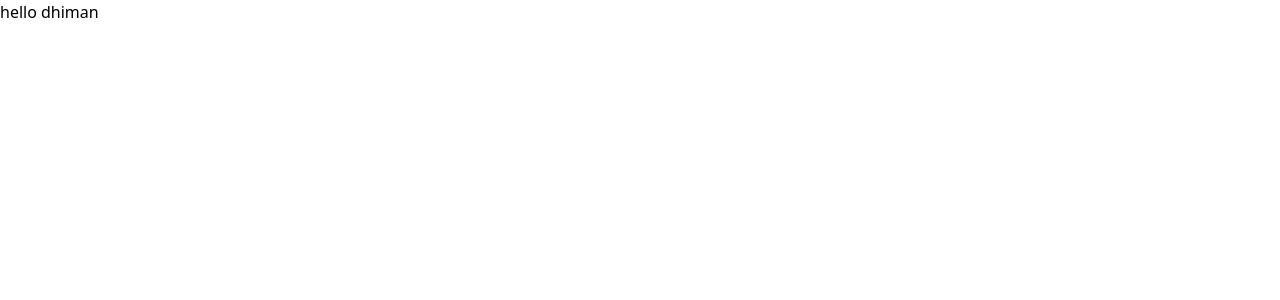
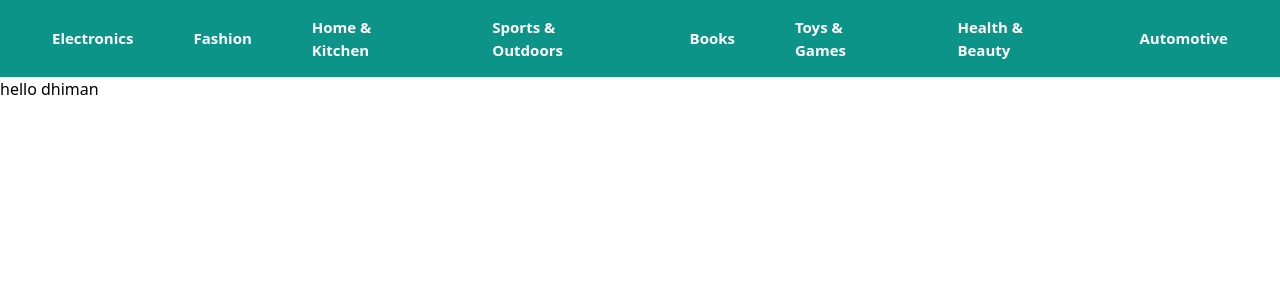
Before and after one commit to Nusrat1002/Next-JS-Project, a Next.js app: page / in a window 1280 px wide. Shown: the top 300 px of the page. Built offline with nearby package versions, Linux system fonts and the light colour scheme.

Commit message:
Created navbar

```diff
--- a/jsconfig.json
+++ b/jsconfig.json
@@ -1,7 +1,8 @@
 {
   "compilerOptions": {
     "paths": {
-      "@/*": ["./src/*"]
+      "@/*": ["./src/*"],
+      "$/*": ["./src/db/*"],
     }
   }
 }
--- a/src/app/globals.css
+++ b/src/app/globals.css
@@ -1 +1,86 @@
 @import "tailwindcss";
+
+/* ================================================================== NAVBAR ============================================================================================= */
+nav {
+  background: #0d9488;
+  padding: 0 2rem;
+}
+
+nav > ul {
+  display: flex;
+  list-style: none;
+  justify-content: center;
+  margin: 0;
+  padding: 0;
+}
+
+nav li {
+  position: relative;
+}
+
+nav > ul > li > a {
+  display: block;
+  padding: 1rem 1.25rem;
+  color: #ffffff;
+  font-weight: 600;
+  font-size: 15px;
+  text-decoration: none;
+  transition: background 0.2s ease;
+}
+
+nav > ul > li > a:hover {
+  background: rgba(0, 0, 0, 0.15);
+}
+
+nav ul ul {
+  display: none;
+  position: absolute;
+  top: 100%;
+  left: 0;
+  background: #ffffff;
+  min-width: 200px;
+  list-style: none;
+  padding: 0;
+  margin: 0;
+  border-radius: 0 0 8px 8px;
+  box-shadow: 0 8px 24px rgba(0, 0, 0, 0.12);
+  z-index: 999;
+}
+
+nav li:hover > ul {
+  display: block;
+}
+
+nav ul ul li a {
+  display: block;
+  padding: 0.65rem 1.1rem;
+  color: #1f2937;
+  font-size: 14px;
+  text-decoration: none;
+  transition: background 0.15s ease;
+}
+
+nav ul ul li a:hover {
+  background: #f0fdf9;
+  color: #0d9488;
+}
+
+nav ul ul li {
+  border-bottom: 1px solid #f1f5f9;
+}
+
+nav ul ul li:last-child {
+  border-bottom: none;
+}
+
+nav ul ul ul {
+  top: 0;
+  left: 100%;
+  border-radius: 8px;
+}
+
+nav ul ul li:has(ul) > a::after {
+  content: " ›";
+  float: right;
+  color: #9ca3af;
+}
--- a/src/app/layout.js
+++ b/src/app/layout.jsx
@@ -1,5 +1,6 @@
 import { Geist, Geist_Mono } from "next/font/google";
 import "./globals.css";
+import Navbar from "@/components/Navbar";
 
 const geistSans = Geist({
   variable: "--font-geist-sans",
@@ -22,7 +23,10 @@ export default function RootLayout({ children }) {
       lang="en"
       className={`${geistSans.variable} ${geistMono.variable} h-full antialiased`}
     >
-      <body className="min-h-full flex flex-col">{children}</body>
+      <body className="min-h-full flex flex-col">
+        <Navbar />
+        {children}
+      </body>
     </html>
   );
 }
--- /dev/null
+++ b/src/components/Navbar.jsx
@@ -0,0 +1,43 @@
+import React from "react";
+import data from "$/fake.json";
+import Link from "next/link";
+
+const Navbar = () => {
+  return (
+    <nav className="bg-teal-500 py-5">
+      <ul className="flex gap-5 justify-center items-center">
+        {data.map((category) => (
+          <li
+            key={category.slug}
+            className="text-red-500">
+            <Link href={`/${category.slug}`}>{category.category}</Link>
+            {category?.subcategories.length && (
+              <ul>
+                {category.subcategories.map((subcategories) => (
+                  <li key={subcategories.slug} className="text-black">
+                    <Link href={`/${subcategories.slug}`}>
+                      {subcategories.name}
+                    </Link>
+                    {subcategories?.subcategories?.length && (
+                      <ul>
+                        {subcategories.subcategories.map((subcategories) => (
+                          <li key={subcategories.slug} className=" text-yellow-500">
+                            <Link href={`/${subcategories.slug}`}>
+                              {subcategories.name}
+                            </Link>
+                          </li>
+                        ))}
+                      </ul>
+                    )}
+                  </li>
+                ))}
+              </ul>
+            )}
+          </li>
+        ))}
+      </ul>
+    </nav>
+  );
+};
+
+export default Navbar;
--- a/src/db/fake.json
+++ b/src/db/fake.json
@@ -1,82 +1,160 @@
 [
   {
     "category": "Electronics",
+    "slug": "electronics",
     "subcategories": [
-            "Mobile Phones",
-            "Laptops",
-            "Televisions",
-            "Cameras",
-            "Audio Equipment"
+      {
+        "name": "Mobile Phones",
+        "slug": "mobile-phones",
+        "subcategories": [
+          { "name": "Android Phones", "slug": "android-phones" },
+          { "name": "iPhones", "slug": "iphones" }
+        ]
+      },
+      { "name": "Laptops", "slug": "laptops" },
+      { "name": "Televisions", "slug": "televisions" },
+      {
+        "name": "Cameras",
+        "slug": "cameras",
+        "subcategories": [
+          { "name": "DSLR", "slug": "dslr" },
+          { "name": "Mirrorless", "slug": "mirrorless" }
+        ]
+      },
+      { "name": "Audio Equipment", "slug": "audio-equipment" }
     ]
   },
   {
     "category": "Fashion",
+    "slug": "fashion",
     "subcategories": [
-            "Men's Clothing",
-            "Female's Clothing",
-            "Shoes",
-            "Accessories",
-            "Watches"
+      {
+        "name": "Men's Clothing",
+        "slug": "mens-clothing",
+        "subcategories": [
+          { "name": "T-Shirts", "slug": "t-shirts" },
+          { "name": "Jeans", "slug": "jeans" }
+        ]
+      },
+      { "name": "Female's Clothing", "slug": "females-clothing" },
+      {
+        "name": "Shoes",
+        "slug": "shoes",
+        "subcategories": [
+          { "name": "Sneakers", "slug": "sneakers" },
+          { "name": "Formal Shoes", "slug": "formal-shoes" }
+        ]
+      },
+      { "name": "Accessories", "slug": "accessories" },
+      { "name": "Watches", "slug": "watches" }
     ]
   },
   {
     "category": "Home & Kitchen",
+    "slug": "home-kitchen",
     "subcategories": [
-            "Furniture",
-            "Kitchen Appliences",
-            "Home Decor",
-            "Bedding",
-            "Lighting"
+      {
+        "name": "Furniture",
+        "slug": "furniture",
+        "subcategories": [
+          { "name": "Beds", "slug": "beds" },
+          { "name": "Sofas", "slug": "sofas" }
+        ]
+      },
+      { "name": "Kitchen Appliences", "slug": "kitchen-appliences" },
+      { "name": "Home Decor", "slug": "home-decor" },
+      { "name": "Bedding", "slug": "bedding" },
+      { "name": "Lighting", "slug": "lighting" }
     ]
   },
   {
     "category": "Sports & Outdoors",
+    "slug": "sports-outdoors",
     "subcategories": [
-            "Exercies Equipment",
-            "Outdoor Gear",
-            "Team Sports",
-            "Cycling",
-            "Camping"
+      { "name": "Exercies Equipment", "slug": "exercies-equipment" },
+      {
+        "name": "Outdoor Gear",
+        "slug": "outdoor-gear",
+        "subcategories": [
+          { "name": "Tents", "slug": "tents" },
+          { "name": "Backpacks", "slug": "backpacks" }
+        ]
+      },
+      { "name": "Team Sports", "slug": "team-sports" },
+      { "name": "Cycling", "slug": "cycling" },
+      { "name": "Camping", "slug": "camping" }
     ]
   },
   {
     "category": "Books",
+    "slug": "books",
     "subcategories": [
-            "Fiction",
-            "Non-Fiction",
-            "Children's Books",
-            "Educational",
-            "Comics"
+      { "name": "Fiction", "slug": "fiction" },
+      {
+        "name": "Non-Fiction",
+        "slug": "non-fiction",
+        "subcategories": [
+          { "name": "Biography", "slug": "biography" },
+          { "name": "Self Help", "slug": "self-help" }
+        ]
+      },
+      { "name": "Children's Books", "slug": "childrens-books" },
+      { "name": "Educational", "slug": "educational" },
+      { "name": "Comics", "slug": "comics" }
     ]
   },
   {
     "category": "Toys & Games",
+    "slug": "toys-games",
     "subcategories": [
-            "Action Figure",
-            "Board Games",
-            "Dolls",
-            "Puzzles",
-            "Outdoor Play"
+      { "name": "Action Figure", "slug": "action-figure" },
+      {
+        "name": "Board Games",
+        "slug": "board-games",
+        "subcategories": [
+          { "name": "Strategy Games", "slug": "strategy-games" },
+          { "name": "Party Games", "slug": "party-games" }
+        ]
+      },
+      { "name": "Dolls", "slug": "dolls" },
+      { "name": "Puzzles", "slug": "puzzles" },
+      { "name": "Outdoor Play", "slug": "outdoor-play" }
     ]
   },
   {
     "category": "Health & Beauty",
+    "slug": "health-beauty",
     "subcategories": [
-            "Skincare",
-            "Haircare",
-            "Makeup",
-            "Vitamins & Suppliments",
-            "Personal Care"
+      { "name": "Skincare", "slug": "skincare" },
+      {
+        "name": "Haircare",
+        "slug": "haircare",
+        "subcategories": [
+          { "name": "Shampoo", "slug": "shampoo" },
+          { "name": "Conditioner", "slug": "conditioner" }
+        ]
+      },
+      { "name": "Makeup", "slug": "makeup" },
+      { "name": "Vitamins & Suppliments", "slug": "vitamins-suppliments" },
+      { "name": "Personal Care", "slug": "personal-care" }
     ]
   },
   {
     "category": "Automotive",
+    "slug": "automotive",
     "subcategories": [
-            "Car Accessories",
-            "Motorcycle Parts",
-            "Tires & Wheels",
-            "Car Electronics",
-            "Tools & Equipment"
+      {
+        "name": "Car Accessories",
+        "slug": "car-accessories",
+        "subcategories": [
+          { "name": "Seat Covers", "slug": "seat-covers" },
+          { "name": "Car Mats", "slug": "car-mats" }
+        ]
+      },
+      { "name": "Motorcycle Parts", "slug": "motorcycle-parts" },
+      { "name": "Tires & Wheels", "slug": "tires-wheels" },
+      { "name": "Car Electronics", "slug": "car-electronics" },
+      { "name": "Tools & Equipment", "slug": "tools-equipment" }
     ]
   }
 ]
```
Also changed, not shown: src/app/page.jsx (renamed from src/app/page.js). Lines whose indentation alone changed are shown as unchanged.
